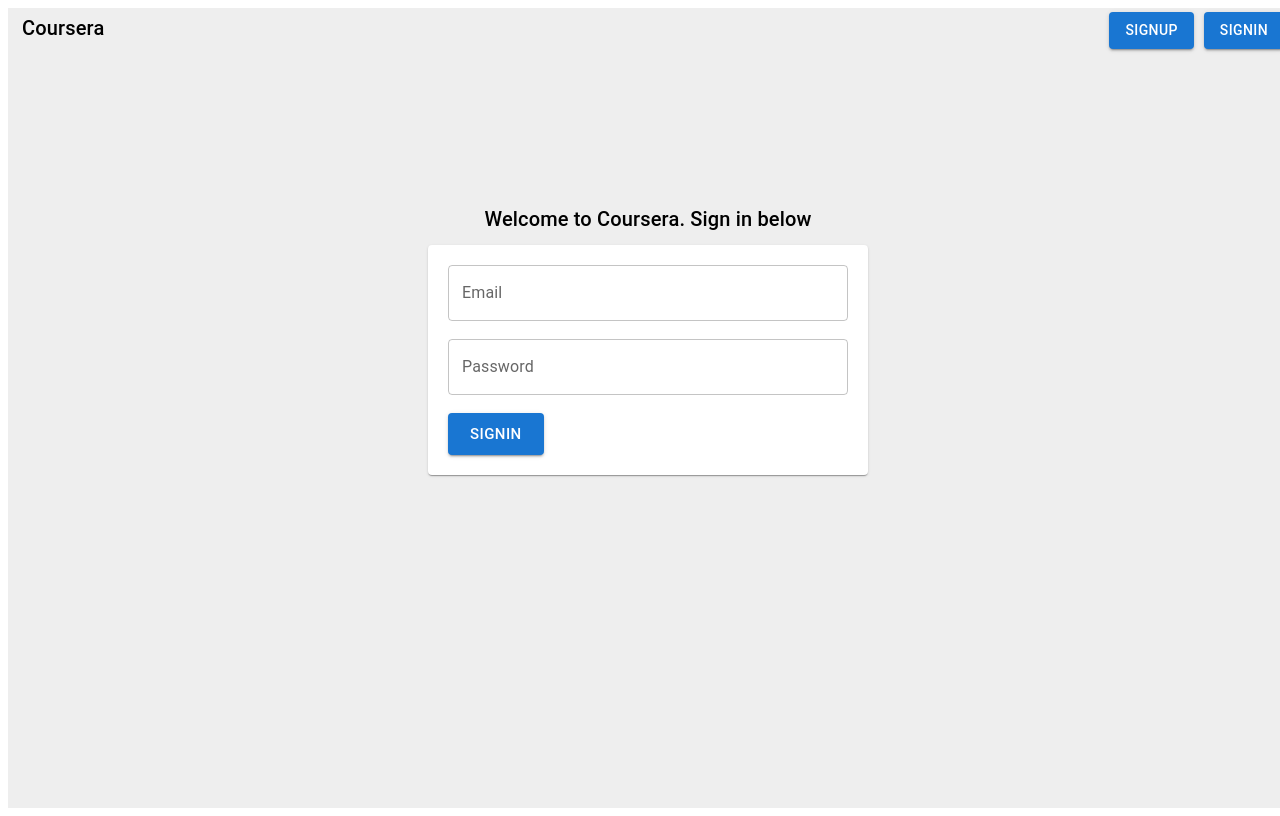
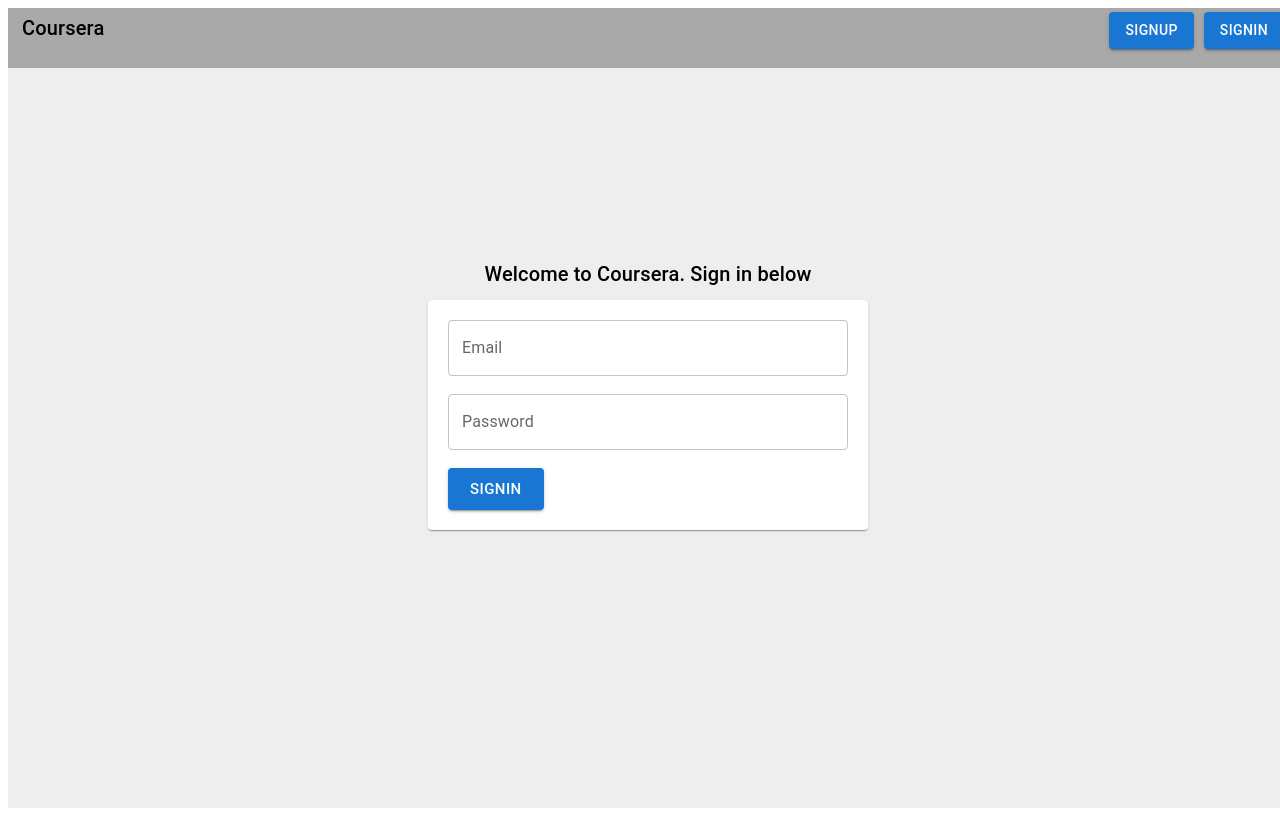
Before and after one commit to mahideveloper1/course-selling-app, a React (Vite) app in the folder frontend/: page /signin in a window 1280 px wide. Built offline with nearby package versions, Linux system fonts and the light colour scheme; no server answers.

Commit message:
updated server

```diff
--- a/frontend/src/App.jsx
+++ b/frontend/src/App.jsx
@@ -31,7 +31,16 @@ function App() {
         }}
       >
         {/* <Home /> */}
-        {!hideAppbarOnHome && <Appbar />}
+        <div
+          style={{
+            width: "100vw",
+            height: "60px",
+            backgroundColor: "#A9A9A9",
+            marginBottom: "40px",
+          }}
+        >
+          {!hideAppbarOnHome && <Appbar />}
+        </div>
         <InitUser />
         <Routes>
           <Route path={"/"} element={<Home />} />
--- a/frontend/src/components/Appbar.jsx
+++ b/frontend/src/components/Appbar.jsx
@@ -40,6 +40,7 @@ function Appbar({}) {
           <div style={{ marginRight: 10, display: "flex" }}>
             <div style={{ marginRight: 10 }}>
               <Button
+                variant={"contained"}
                 onClick={() => {
                   navigate("/addcourse");
                 }}
@@ -50,6 +51,7 @@ function Appbar({}) {
 
             <div style={{ marginRight: 10 }}>
               <Button
+                variant={"contained"}
                 onClick={() => {
                   navigate("/courses");
                 }}
```
Also changed, not shown: 1 other file (tests, documents, lock files or other folders).
